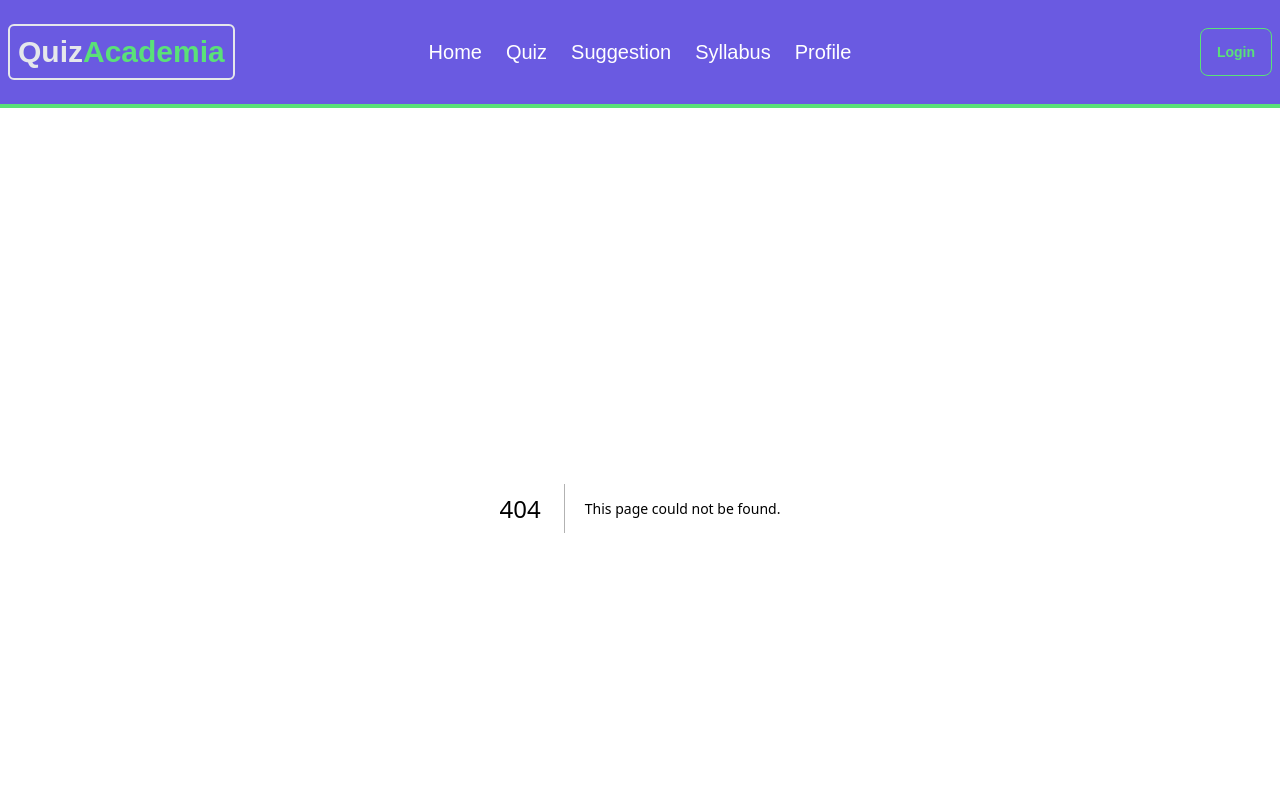
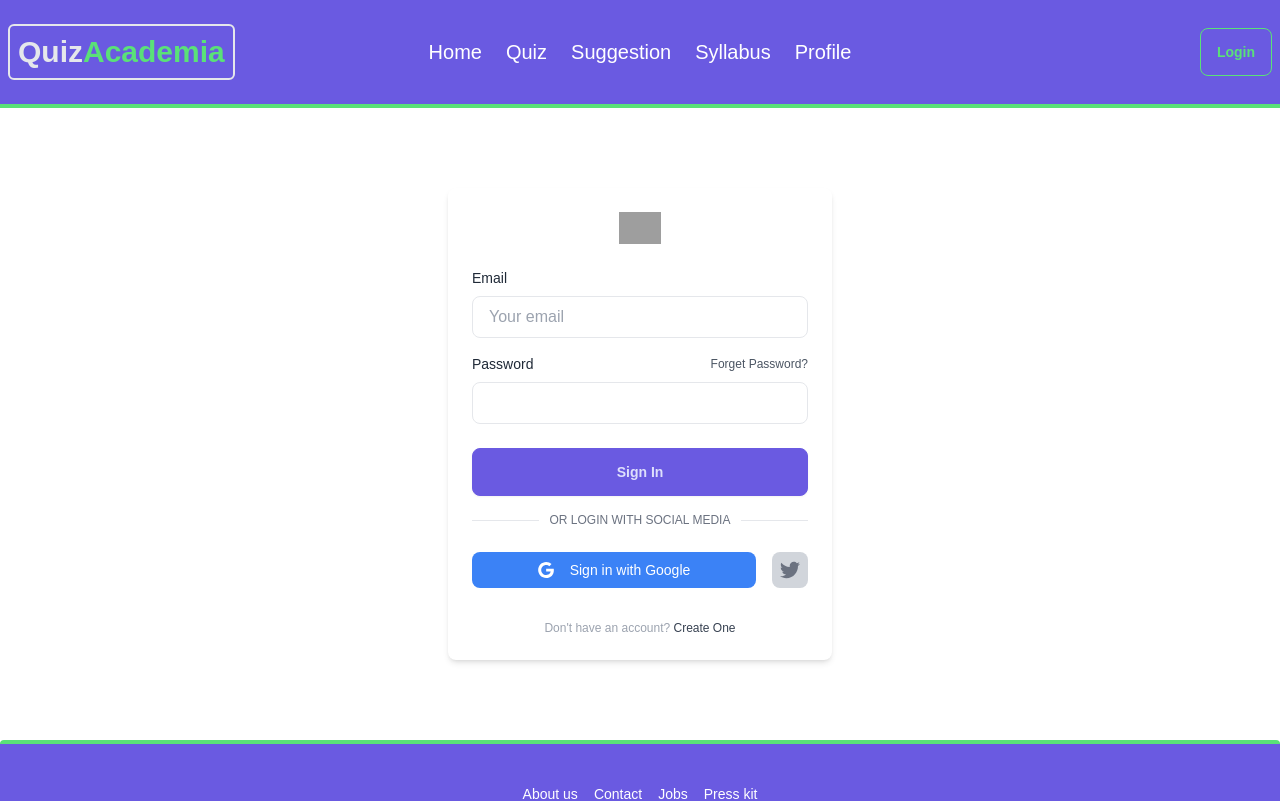
Before and after one commit to rar34/quiz-academia, a Next.js app: page /login in a window 1280 px wide. Before the commit this address had no page. Shown: the top 801 px of the page. Built offline with nearby package versions, Linux system fonts and the light colour scheme; grey boxes are pictures that could not be loaded.

Commit message:
added login page with details

```diff
--- a/next.config.mjs
+++ b/next.config.mjs
@@ -1,4 +1,15 @@
 /** @type {import('next').NextConfig} */
-const nextConfig = {};
+const nextConfig = {
+    images: {
+        remotePatterns: [
+            {
+                protocol: 'https',
+                hostname: '**',
+                port: '',
+                pathname: '**',
+            },
+        ],
+    },
+};
 
 export default nextConfig;
--- /dev/null
+++ b/src/app/login/page.jsx
@@ -0,0 +1,69 @@
+import Image from 'next/image';
+import Link from 'next/link';
+import React from 'react';
+
+const page = () => {
+    return (
+        <div className="my-20">
+            <div className="w-full max-w-sm p-6 m-auto mx-auto bg-white rounded-lg shadow-md dark:bg-gray-800">
+                <div className="flex justify-center mx-auto">
+                    <Image width={50} height={50} className="w-auto h-7 sm:h-8" src="https://merakiui.com/images/logo.svg" alt="" />
+                </div>
+
+                <form className="mt-6">
+                    <div>
+                        <label for="username" className="block text-sm text-gray-800 dark:text-gray-200">Email</label>
+                        <input type="email" placeholder="Your email" className="block w-full px-4 py-2 mt-2 text-gray-700 bg-white border rounded-lg" />
+                    </div>
+
+                    <div className="mt-4">
+                        <div className="flex items-center justify-between">
+                            <label for="password" className="block text-sm text-gray-800 dark:text-gray-200">Password</label>
+                            <a href="#" className="text-xs text-gray-600 dark:text-gray-400 hover:underline">Forget Password?</a>
+                        </div>
+
+                        <input type="password" className="block w-full px-4 py-2 mt-2 text-gray-700 bg-white border rounded-lg" />
+                    </div>
+
+                    <div className="mt-6">
+                        <button className="w-full btn btn-primary">
+                            Sign In
+                        </button>
+                    </div>
+                </form>
+
+                <div className="flex items-center justify-between mt-4">
+                    <span className="w-1/5 border-b dark:border-gray-600 lg:w-1/5"></span>
+
+                    <a href="#" className="text-xs text-center text-gray-500 uppercase dark:text-gray-400 hover:underline">
+                        or login with Social Media
+                    </a>
+
+                    <span className="w-1/5 border-b dark:border-gray-400 lg:w-1/5"></span>
+                </div>
+
+                <div className="flex items-center mt-6 -mx-2">
+                    <button type="button" className="flex items-center justify-center w-full px-6 py-2 mx-2 text-sm font-medium text-white transition-colors duration-300 transform bg-blue-500 rounded-lg hover:bg-blue-400 focus:bg-blue-400 focus:outline-none">
+                        <svg className="w-4 h-4 mx-2 fill-current" viewBox="0 0 24 24">
+                            <path d="M12.24 10.285V14.4h6.806c-.275 1.765-2.056 5.174-6.806 5.174-4.095 0-7.439-3.389-7.439-7.574s3.345-7.574 7.439-7.574c2.33 0 3.891.989 4.785 1.849l3.254-3.138C18.189 1.186 15.479 0 12.24 0c-6.635 0-12 5.365-12 12s5.365 12 12 12c6.926 0 11.52-4.869 11.52-11.726 0-.788-.085-1.39-.189-1.989H12.24z">
+                            </path>
+                        </svg>
+
+                        <span className="hidden mx-2 sm:inline">Sign in with Google</span>
+                    </button>
+
+                    <a href="#" className="p-2 mx-2 text-sm font-medium text-gray-500 transition-colors duration-300 transform bg-gray-300 rounded-lg hover:bg-gray-200">
+                        <svg className="w-5 h-5 fill-current" viewBox="0 0 24 24">
+                            <path d="M23.954 4.569c-.885.389-1.83.654-2.825.775 1.014-.611 1.794-1.574 2.163-2.723-.951.555-2.005.959-3.127 1.184-.896-.959-2.173-1.559-3.591-1.559-2.717 0-4.92 2.203-4.92 4.917 0 .39.045.765.127 1.124C7.691 8.094 4.066 6.13 1.64 3.161c-.427.722-.666 1.561-.666 2.475 0 1.71.87 3.213 2.188 4.096-.807-.026-1.566-.248-2.228-.616v.061c0 2.385 1.693 4.374 3.946 4.827-.413.111-.849.171-1.296.171-.314 0-.615-.03-.916-.086.631 1.953 2.445 3.377 4.604 3.417-1.68 1.319-3.809 2.105-6.102 2.105-.39 0-.779-.023-1.17-.067 2.189 1.394 4.768 2.209 7.557 2.209 9.054 0 13.999-7.496 13.999-13.986 0-.209 0-.42-.015-.63.961-.689 1.8-1.56 2.46-2.548l-.047-.02z">
+                            </path>
+                        </svg>
+                    </a>
+                </div>
+
+                <p className="mt-8 text-xs font-light text-center text-gray-400"> Don't have an account? <Link href="/signup" className="font-medium text-gray-700 ">Create One</Link></p>
+            </div>
+        </div>
+    );
+};
+
+export default page;
--- a/src/components/Shared/Navbar.jsx
+++ b/src/components/Shared/Navbar.jsx
@@ -68,7 +68,7 @@ const Navbar = () => {
                     </div>
                 </div>
                 <div className="navbar-end">
-                    <a className="btn btn-outline btn-secondary">Login</a>
+                    <Link href={"/login"} className="btn btn-outline btn-secondary">Login</Link>
                 </div>
             </div>
         </div>
```
